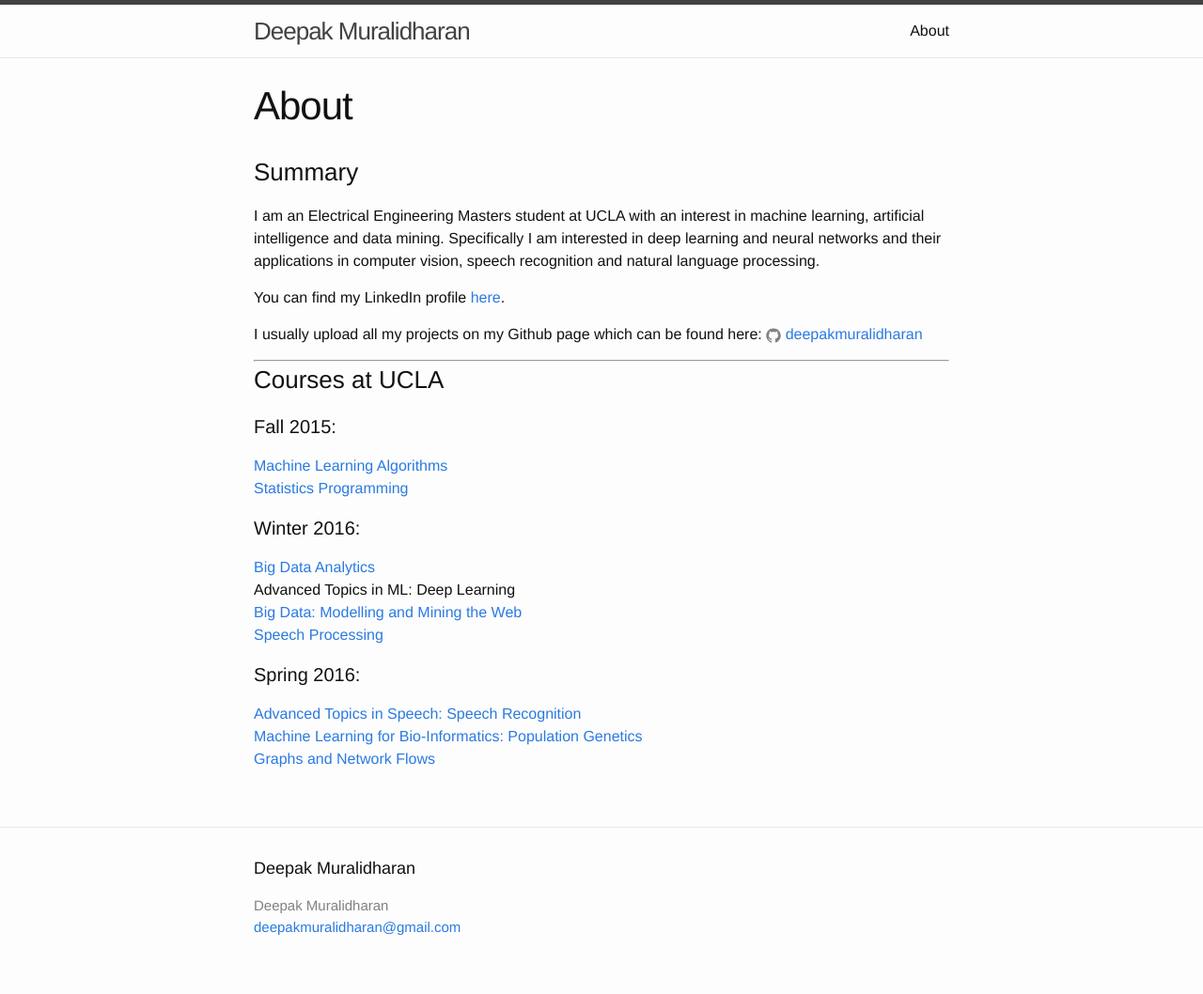
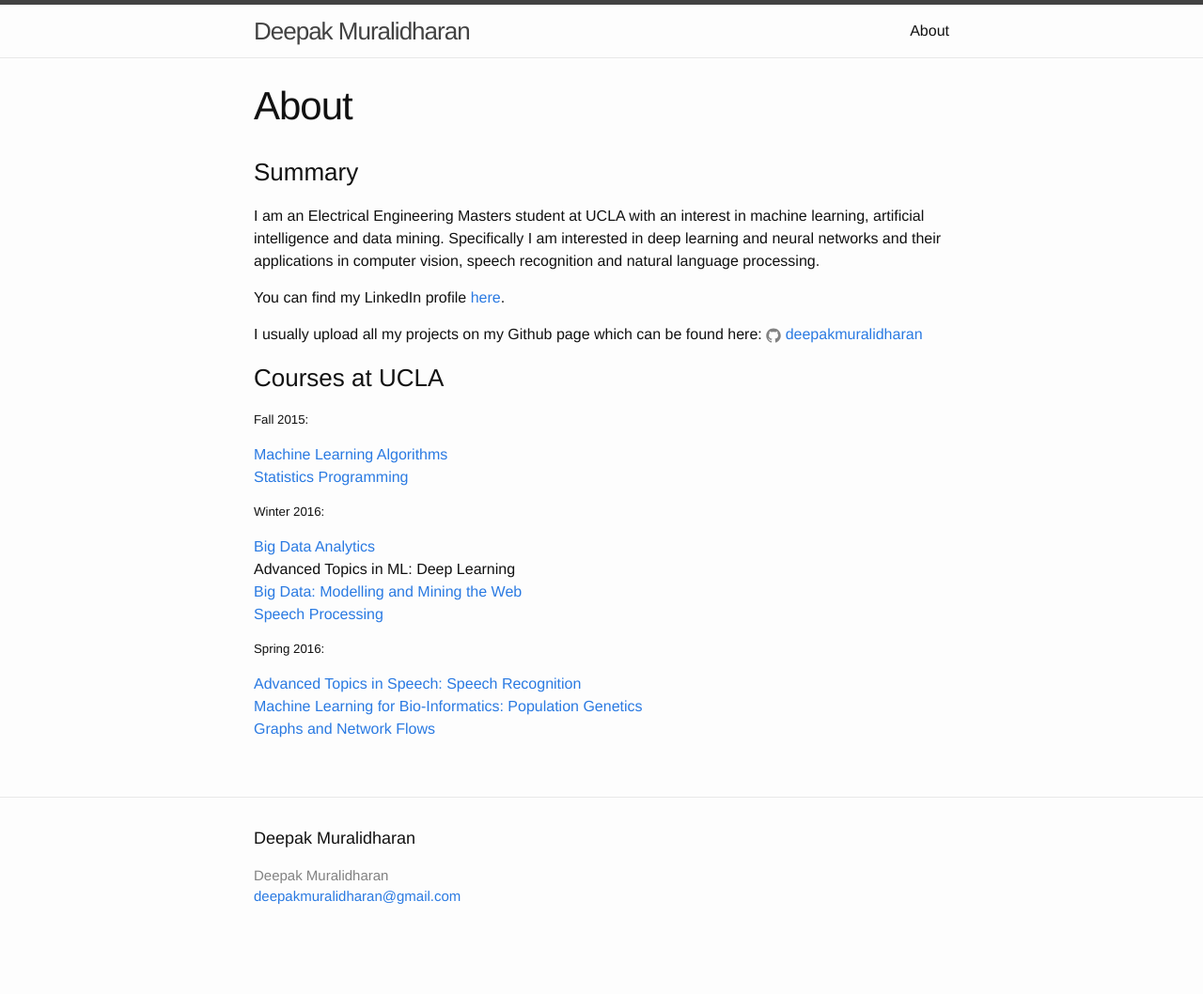
Before and after one commit to DeepakMuralidharan/blog, a Jekyll site: the page built from about.md, in a window 1280 px wide. Shown: the whole page at 94% size. Built offline with Jekyll 4.4.1, drawn with Linux system fonts in a browser that asks for light colours; after the commit the page ends 1026 px from its top, so only the background shows below that.

Commit message:
changed font.

```diff
--- a/about.md
+++ b/about.md
@@ -13,22 +13,21 @@ You can find my LinkedIn profile [here](https://www.linkedin.com/in/muralidharan
 
 I usually upload all my projects on my Github page which can be found here:
 {% include icon-github.html username="deepakmuralidharan" %}
----
 
 ### Courses at UCLA
 
-#### Fall 2015:
+##### Fall 2015:
 [Machine Learning Algorithms](https://github.com/deepakmuralidharan/CS260-Machine-Learning-Algorithms)
 [Statistics Programming](https://github.com/deepakmuralidharan/STATS202A-Statistics-Programming)
 
 
-#### Winter 2016:
+##### Winter 2016:
 [Big Data Analytics](https://github.com/deepakmuralidharan/CS249-Yelp-Restaurant-Photo-Classification-Challenge)
 Advanced Topics in ML: Deep Learning
 [Big Data: Modelling and Mining the   Web](https://github.com/deepakmuralidharan/EE239AS-Big-Data-Modelling-and-Mining-the-Web)
 [Speech Processing](https://github.com/ShubhamAgarwal12/SpeechProcessing)
 
-#### Spring 2016:
+##### Spring 2016:
 [Advanced Topics in Speech: Speech Recognition](https://github.com/ShubhamAgarwal12/Automatic-Speaker-Recognition)
 [Machine Learning for Bio-Informatics: Population Genetics](https://github.com/deepakmuralidharan/CM229-Genotype-Imputation-using-Bidirectional-RNN)
 [Graphs and Network Flows](https://github.com/deepakmuralidharan/EE232E-Graphs-and-Network-Flows)
```
